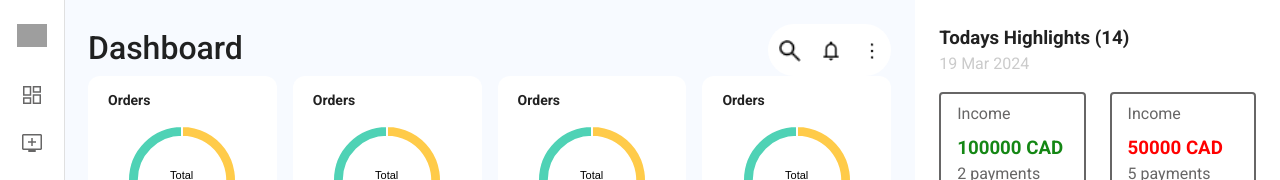
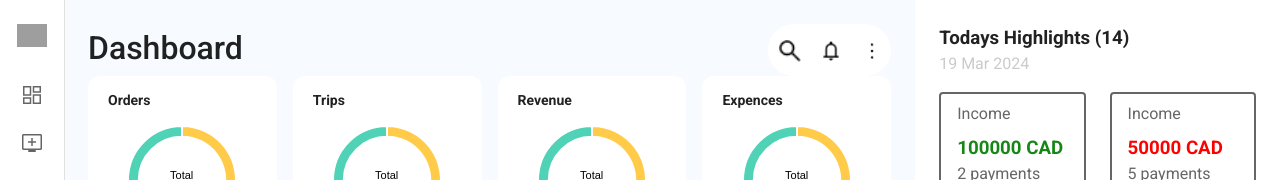
Before and after one commit to kirtanchandak/RoaDo-Dashboard, a React (Vite) app: page / in a window 1280 px wide. Shown: the top 180 px of the page. Built offline with nearby package versions, Linux system fonts and the light colour scheme; grey boxes are pictures that could not be loaded.

Commit message:
prop passed for chartbox

```diff
--- a/src/components/Dashboard/Dashboard.tsx
+++ b/src/components/Dashboard/Dashboard.tsx
@@ -109,10 +109,10 @@ function Dashboard() {
             </Box>
           </Box>
           <Box sx={{ display: "flex", gap: 2 }}>
-            <ChartBox />
-            <ChartBox />
-            <ChartBox />
-            <ChartBox />
+            <ChartBox title="Orders" />
+            <ChartBox title="Trips" />
+            <ChartBox title="Revenue" />
+            <ChartBox title="Expences" />
           </Box>
           <Box sx={{ marginTop: 2 }}>
             <h2>Quick Actions</h2>
--- a/src/components/Dashboard/components/ChartBox.tsx
+++ b/src/components/Dashboard/components/ChartBox.tsx
@@ -1,7 +1,12 @@
+import React from "react";
 import Box from "@mui/material/Box";
 import PieChart from "./PieChart";
 
-function ChartBox() {
+interface ChartBoxProps {
+  title: string;
+}
+
+const ChartBox: React.FC<ChartBoxProps> = ({ title }) => {
   return (
     <Box
       sx={{
@@ -14,7 +19,7 @@ function ChartBox() {
       }}
     >
       <Box sx={{}}>
-        <h3 style={{ paddingLeft: 20, fontSize: "14px" }}>Orders</h3>
+        <h3 style={{ paddingLeft: 20, fontSize: "14px" }}>{title}</h3>
         <Box
           sx={{
             display: "flex",
@@ -84,6 +89,6 @@ function ChartBox() {
       </Box>
     </Box>
   );
-}
+};
 
 export default ChartBox;
```
